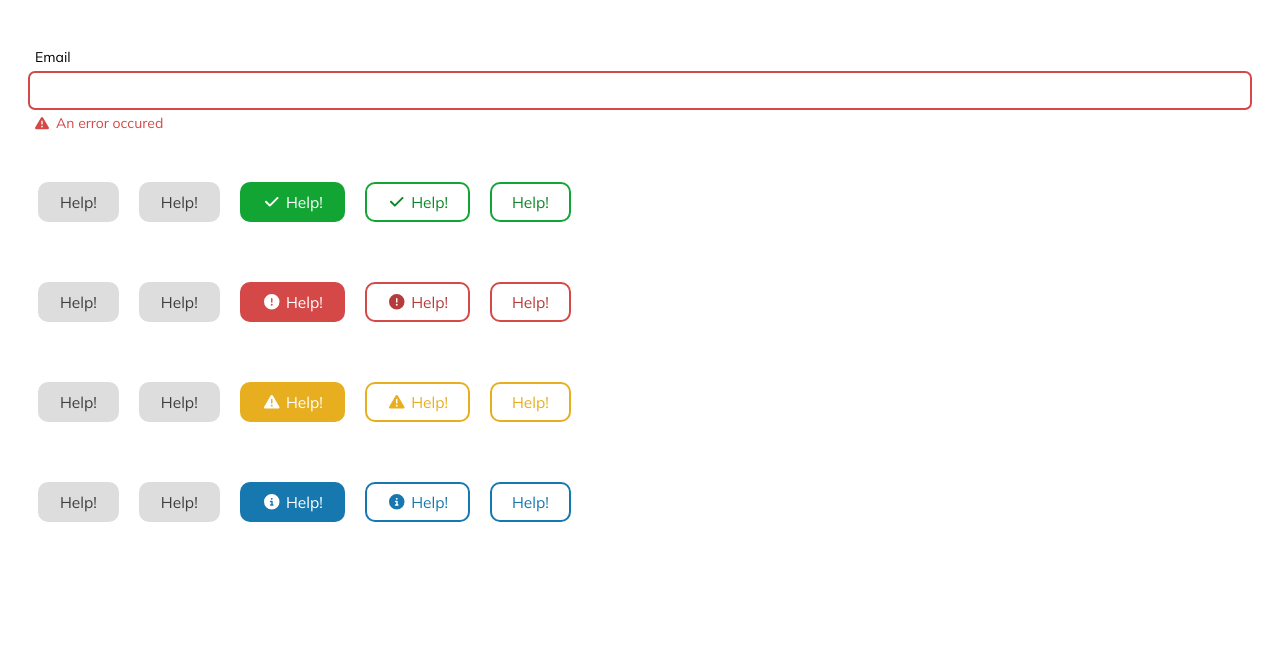
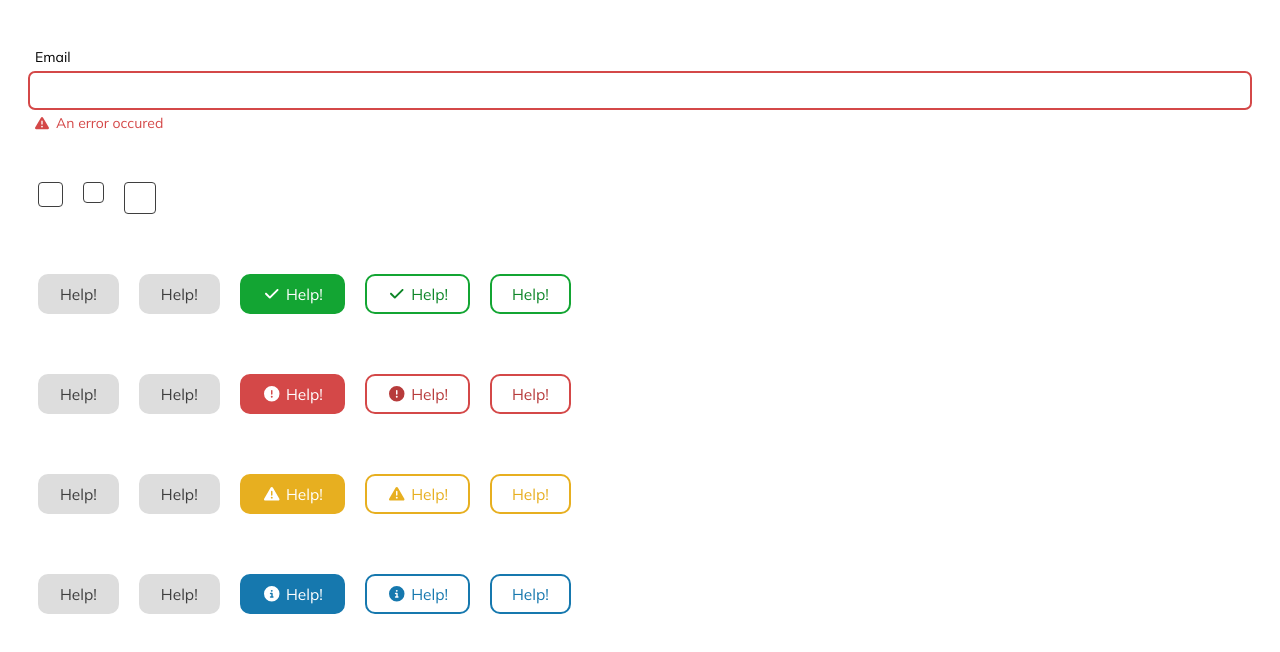
Before and after one commit to theajstars/react-forms, a React (Create React App) app: page / in a window 1280 px wide. Shown: the top 652 px of the page. Built offline with nearby package versions, Linux system fonts and the light colour scheme.

Commit message:
:sparkles Added `Checkbox`

```diff
--- a/src/App.tsx
+++ b/src/App.tsx
@@ -1,9 +1,11 @@
 import React, { useState } from "react";
 import Button, { ButtonProps } from "./Components/Button";
+import CheckBox, { CheckBoxProps } from "./Components/CheckBox";
 import TextField, { TextFieldProps } from "./Components/TextField";
 
 function App() {
   const [email, setEmail] = useState<string>("");
+  const [someBull, setSomeBull] = useState<boolean>(false);
 
   const textInputProps: TextFieldProps = {
     label: "Email",
@@ -33,11 +35,33 @@ function App() {
       margin: "10px",
     },
   };
+  const checkBoxProps: CheckBoxProps = {
+    checkboxStyle: {
+      margin: "10px",
+    },
+    value: someBull,
+    onChange: (e) => {
+      console.log(e);
+      setSomeBull(e);
+    },
+  };
   return (
     <div className="App">
       <br />
       <div style={{ padding: "20px", width: "100%", boxSizing: "border-box" }}>
         <TextField {...textInputProps} />
+      </div>
+      <div
+        style={{
+          padding: "20px",
+          width: "100%",
+          boxSizing: "border-box",
+          display: "flex",
+        }}
+      >
+        <CheckBox {...checkBoxProps} />
+        <CheckBox size="sm" {...checkBoxProps} />
+        <CheckBox size="lg" {...checkBoxProps} />
       </div>
       <div
         style={{
--- /dev/null
+++ b/src/Components/CheckBox/index.tsx
@@ -0,0 +1,40 @@
+import "./style.scss";
+
+import { motion } from "framer-motion";
+
+import { FontAwesomeIcon } from "@fortawesome/react-fontawesome";
+import { faCheck } from "@fortawesome/free-solid-svg-icons";
+
+export interface CheckBoxProps {
+  value: boolean;
+  onChange?: (value: boolean) => void;
+  size?: "sm" | "lg" | "md";
+  checkboxStyle?: React.CSSProperties;
+}
+export default function CheckBox({
+  value,
+  onChange,
+  size = "md",
+  checkboxStyle,
+}: CheckBoxProps) {
+  return (
+    <motion.span
+      initial={false}
+      style={checkboxStyle}
+      animate={{
+        backgroundColor: value ? "#13a533" : "#fff",
+        borderColor: value ? "#13a533" : "#3f3f3f",
+      }}
+      className={`checkbox-container checkbox-${size} ${
+        value ? "checkbox-checked" : ""
+      }`}
+      onClick={() => {
+        if (onChange) {
+          onChange(!value);
+        }
+      }}
+    >
+      <FontAwesomeIcon icon={faCheck} className={`check`} />
+    </motion.span>
+  );
+}
--- /dev/null
+++ b/src/Components/CheckBox/style.scss
@@ -0,0 +1,39 @@
+@import "../../index.scss";
+.checkbox-container {
+  padding: 0px;
+  margin: 0px;
+  display: flex;
+  flex-direction: row;
+  align-items: center;
+  justify-content: center;
+  border: 1px solid $GreySecondary;
+  border-radius: 4px;
+  cursor: pointer;
+  padding: 3px;
+  box-sizing: content-box;
+  background-color: transparent;
+  .check {
+    border-radius: 4px;
+    color: transparent;
+    width: 100%;
+    height: 100%;
+  }
+}
+.checkbox-checked {
+  background-color: $GreenPrimary;
+  .check {
+    color: #fff;
+  }
+}
+.checkbox-md {
+  width: 17px;
+  height: 17px;
+}
+.checkbox-lg {
+  width: 24px;
+  height: 24px;
+}
+.checkbox-sm {
+  width: 13px;
+  height: 13px;
+}
```
Also changed, not shown: src/Components/TextField/index.tsx (+1 -8 lines).
